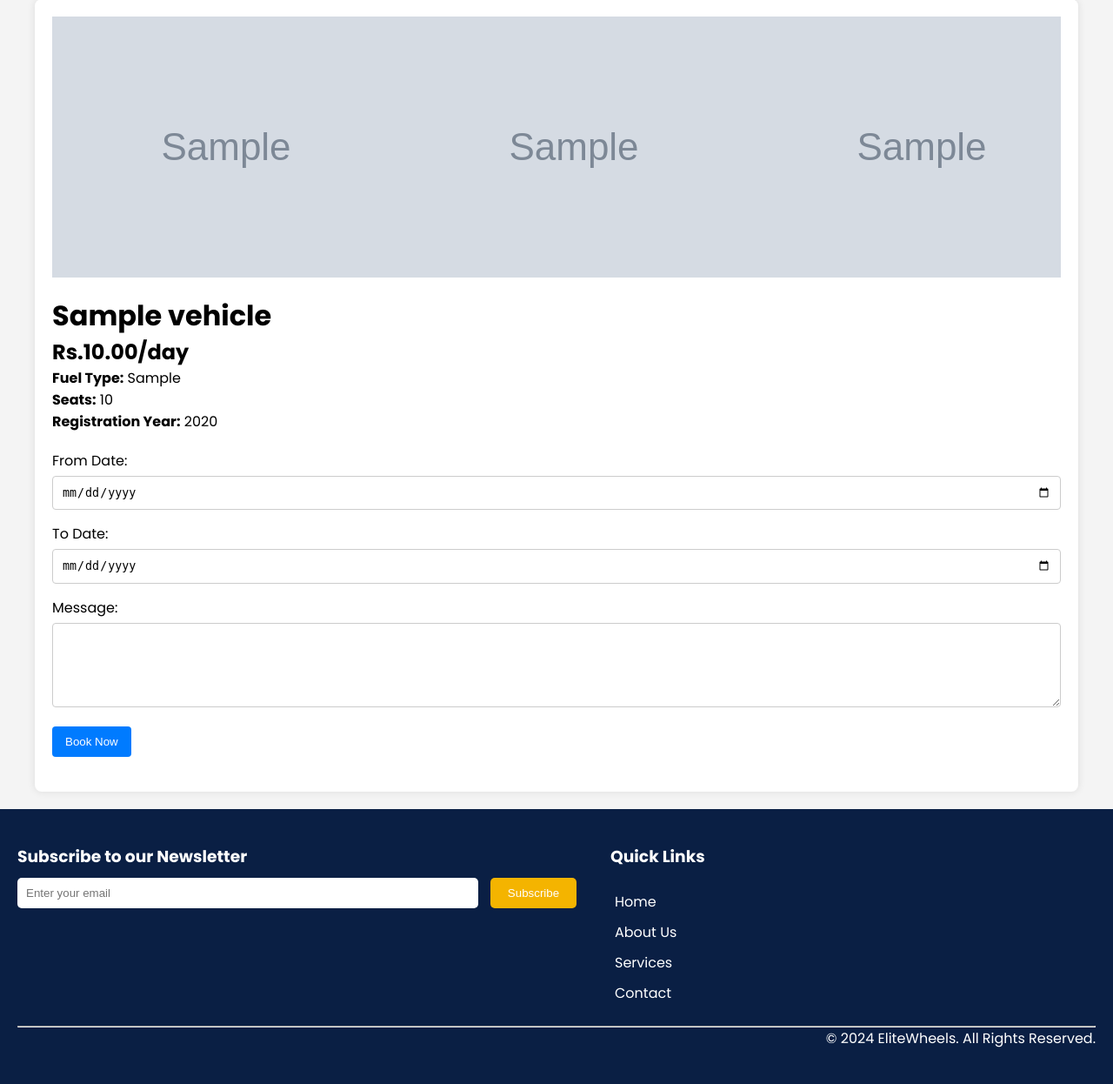
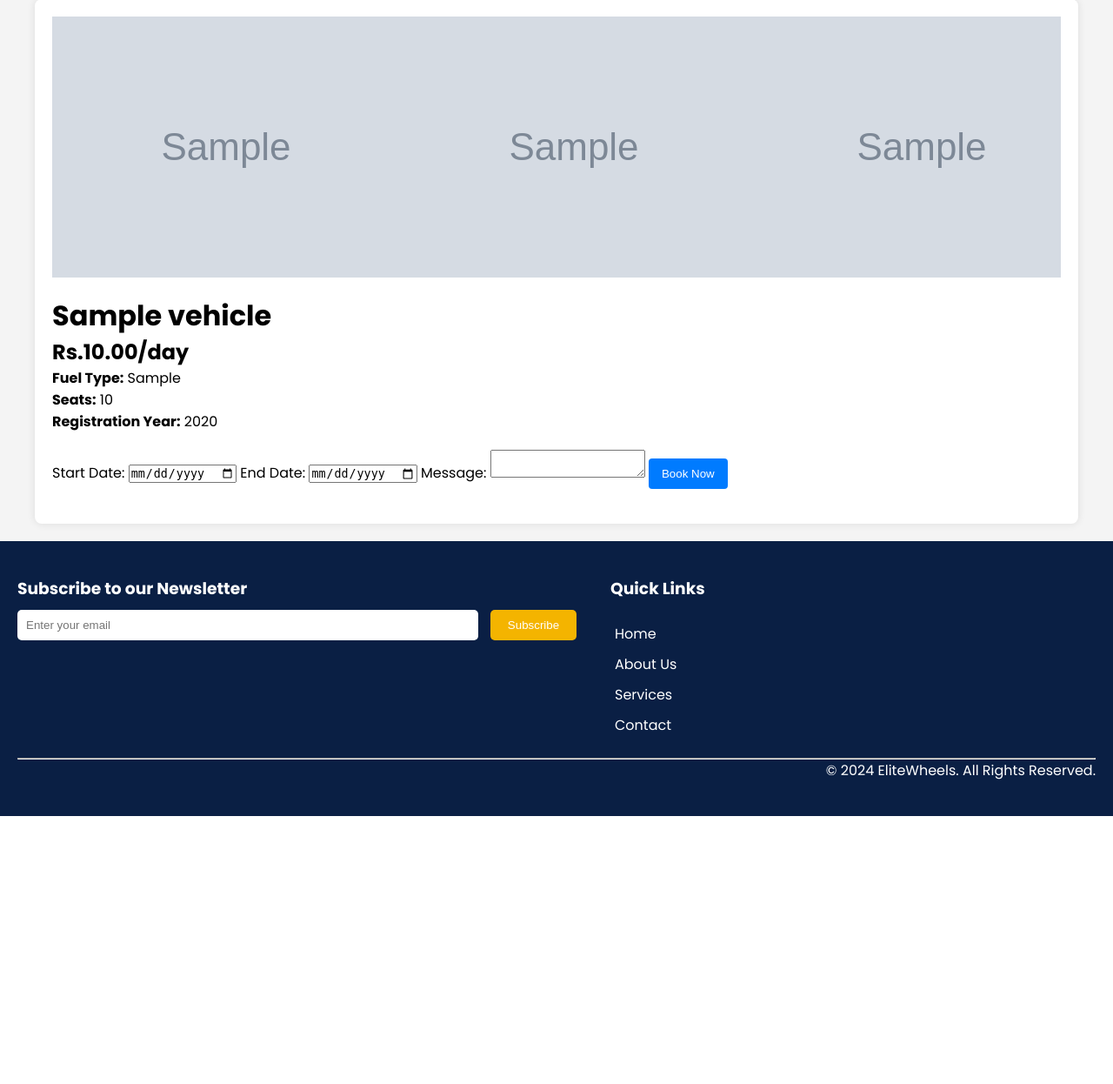
Before and after one commit to WazeemAkthar/EliteWheels, a PHP site: page /test.php?vhid=1 in a window 1280 px wide. Shown: the part 88-1334 px from the top of the page at 87% size. After the commit the page ends 1026 px from the top, so only its background shows below. Run offline with PHP 8.4, Linux system fonts and the light colour scheme; the visitor is signed in with stand-in values (Sample User, id 1); tables that the repository leaves empty hold one stand-in row (values such as "Sample post"); grey boxes marked "Sample" are stand-in pictures; some libraries are stand-ins or nearby versions.

Commit message:
update 9

```diff
--- a/frontend/test.php
+++ b/frontend/test.php
@@ -103,7 +103,7 @@ if (!isset($_SESSION['user_id'])) {
 </head>
 
 <body>
-<?php include('./navbar.php'); ?>
+    <?php include('./navbar.php'); ?>
 
     <div class="container">
         <!-- Carousel -->
@@ -124,22 +124,20 @@ if (!isset($_SESSION['user_id'])) {
 
         <!-- Booking Form -->
         <div class="booking-form">
-            <form id="bookingForm">
-                <input type="hidden" name="vhid" value="<?= $vhid ?>">
-                <div class="form-group">
-                    <label for="from_date">From Date:</label>
-                    <input type="date" id="from_date" name="from_date" required>
-                </div>
-                <div class="form-group">
-                    <label for="to_date">To Date:</label>
-                    <input type="date" id="to_date" name="to_date" required>
-                </div>
-                <div class="form-group">
-                    <label for="message">Message:</label>
-                    <textarea id="message" name="message" rows="5"></textarea>
-                </div>
+            <form action="../Backend/process-booking.php" method="POST">
+                <input type="hidden" name="car_id" value="<?php echo $vehicle['id']; ?>">
+                <label for="start_date">Start Date:</label>
+                <input type="date" id="start_date" name="start_date" required>
+
+                <label for="end_date">End Date:</label>
+                <input type="date" id="end_date" name="end_date" required>
+
+                <label for="message">Message:</label>
+                <textarea id="message" name="message"></textarea>
+
                 <button type="submit">Book Now</button>
             </form>
+
         </div>
     </div>
     <?php include('./footer.php'); ?>
```
